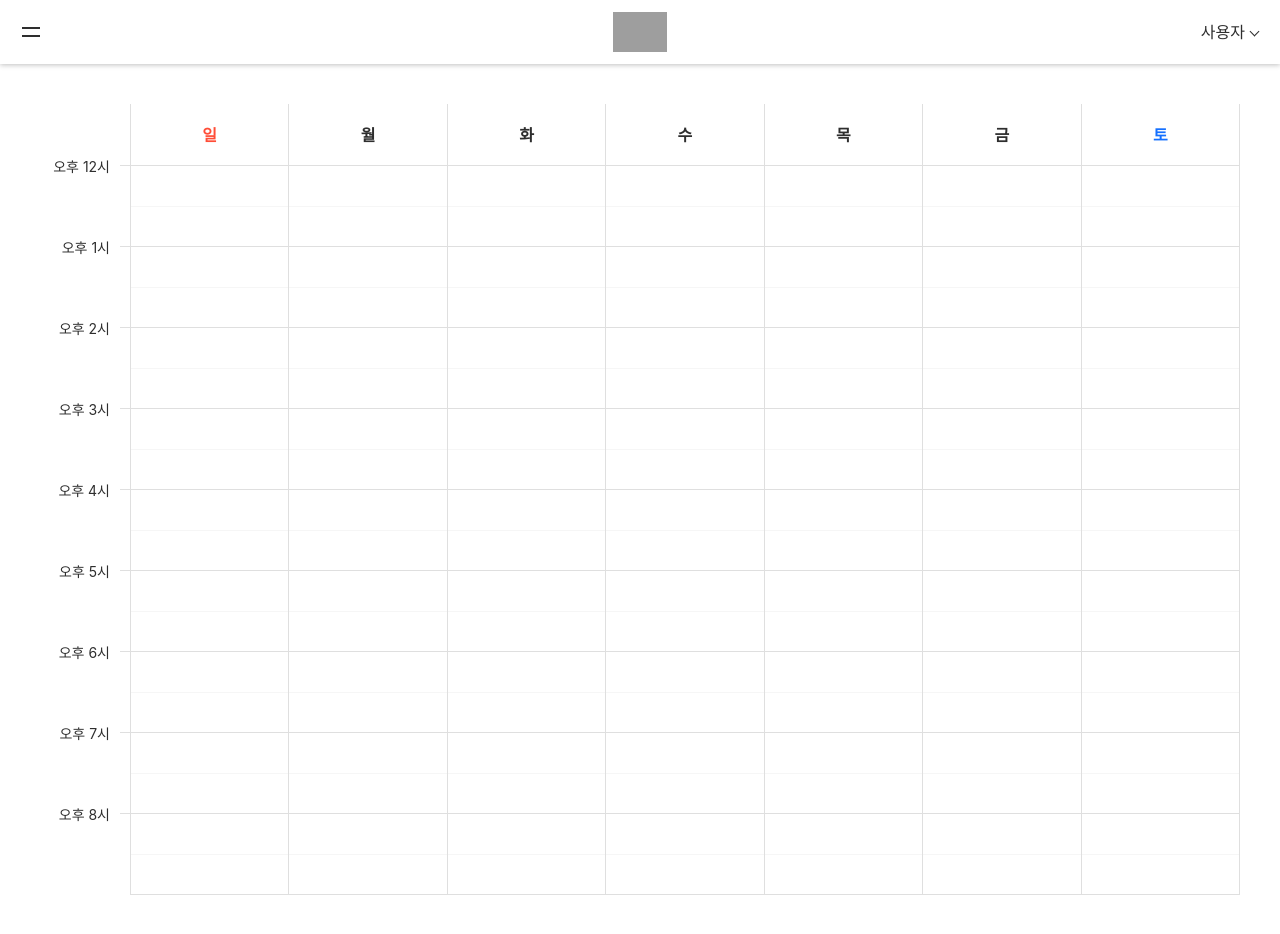
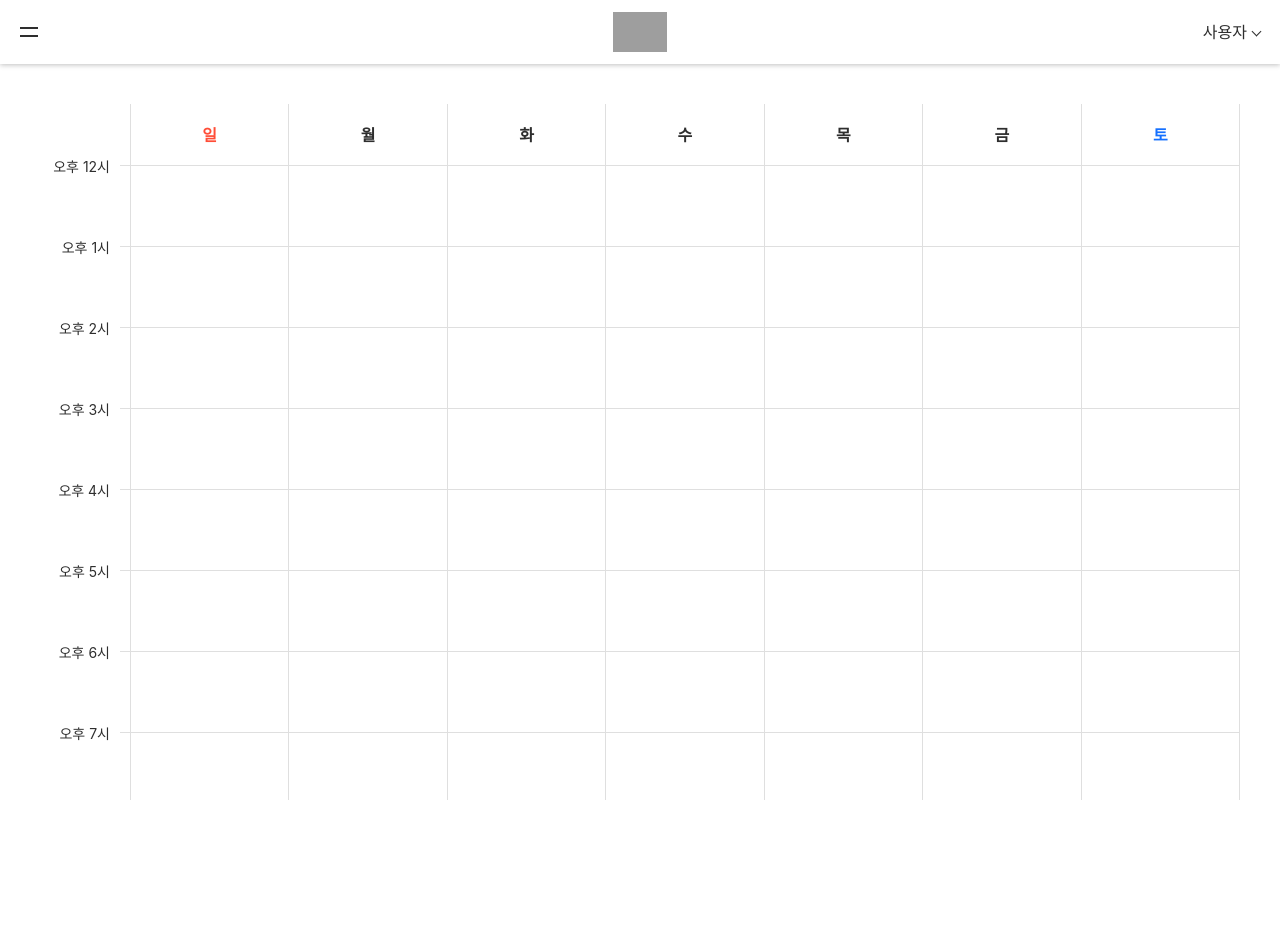
Before and after one commit to ttkmw/test-deploy-mpc-client, a React (Create React App) app: page / in a window 1280 px wide. After the commit the page ends 800 px from the top, so only its background shows below. Built offline with nearby package versions, Linux system fonts and the light colour scheme; grey boxes are pictures that could not be loaded; a web font is replaced by a local one.

Commit message:
Update styles to fix height of main section

```diff
--- a/src/components/Layout/Aside.module.css
+++ b/src/components/Layout/Aside.module.css
@@ -15,7 +15,7 @@
 
 @media screen and (max-width: 1280px) {
   .aside {
-    z-index: 20;
+    z-index: 90;
     transform: translateX(-100%);
   }
 
@@ -26,14 +26,14 @@
   .backdrop {
     position: fixed;
     inset: 0;
-    z-index: 10;
+    z-index: 80;
     background-color: rgba(0, 0, 0, 0.35);
   }
 
   .hamburger-btn {
     position: fixed;
     top: 2.3rem;
-    left: 22px;
+    left: 2rem;
     z-index: 110;
     display: block;
     width: 18px;
--- a/src/components/Layout/BodyContainer.module.css
+++ b/src/components/Layout/BodyContainer.module.css
@@ -1,5 +1,4 @@
 .body-container {
-  position: relative;
-  flex-grow: 1;
-  display: flex;
+  height: 100%;
+  padding-top: 6.4rem;
 }
--- a/src/components/Layout/Header.module.css
+++ b/src/components/Layout/Header.module.css
@@ -1,6 +1,8 @@
 .header {
-  position: sticky;
+  position: fixed;
   top: 0;
+  right: 0;
+  left: 0;
   z-index: 100;
   width: 100%;
   box-shadow: 0 1px 5px rgba(0, 0, 0, 0.25);
@@ -12,7 +14,8 @@
   justify-content: space-between;
   align-items: center;
   width: 100%;
-  padding: 2rem 22px;
+  height: 6.4rem;
+  padding: 2rem;
   margin: 0 auto;
 }
 
--- a/src/global.css
+++ b/src/global.css
@@ -129,6 +129,7 @@ table {
   table-layout: fixed;
   border-collapse: collapse;
   border-spacing: 0;
+  background-color: #fff;
 }
 
 th,
@@ -166,27 +167,28 @@ button {
 }
 
 #root {
-  display: flex;
-  flex-direction: column;
-  min-height: 100vh;
+  height: 100vh;
 }
 
 main {
+  overflow: hidden;
   flex: 1;
-  width: 100%;
+  width: calc(100% - 340px);
+  height: 100%;
   margin-left: 340px;
-  padding: 4rem;
+  padding: 4rem 4rem 0;
   transition: margin-left 0.25s;
 }
 
 @media screen and (max-width: 1280px) {
   main {
+    width: 100%;
     margin-left: 0;
   }
 }
 
 @media screen and (max-width: 736px) {
   main {
-    padding: 4rem 5vw;
+    padding: 3rem 4vw 0;
   }
 }
```
